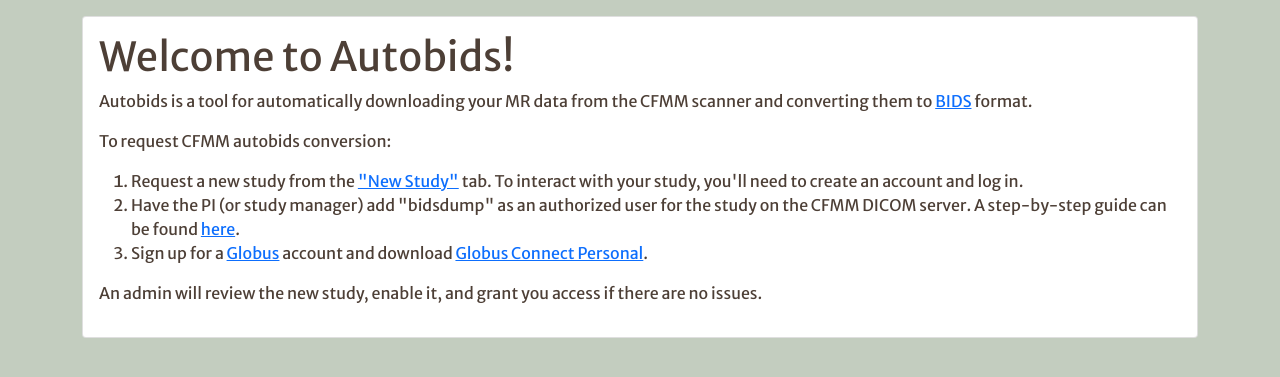
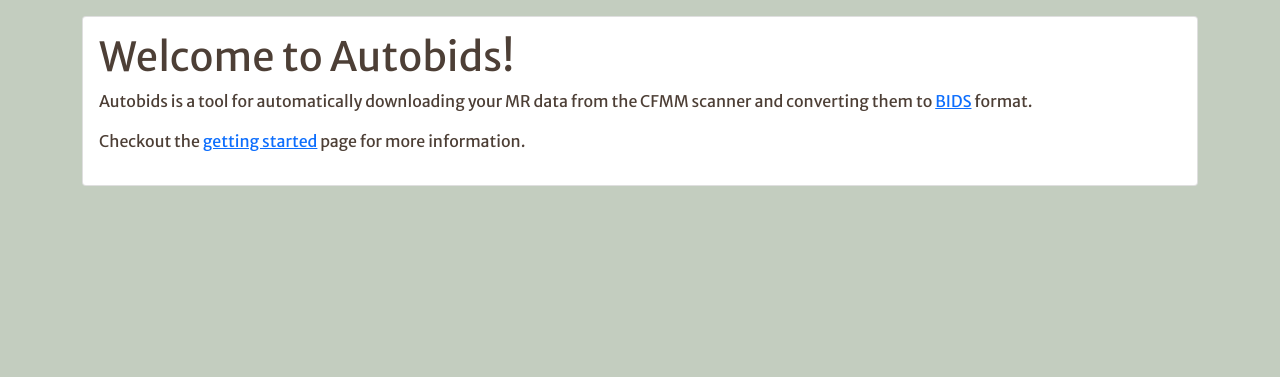
Before and after one commit to khanlab/autobids-portal, a Flask app: page / in a window 1280 px wide. Shown: the part 56-433 px from the top of the page. Run offline with Flask 3, Linux system fonts and the light colour scheme; parts of the project's set-up code (start-up, migrations or seed data) failed here and were passed over.

Commit message:
Add msg to index to redirect to getting-started
Removed the main message from the index page, which is now part of the
getting started page and added a message to redirect users to the
getting started page for additional information.

```diff
--- a/autobidsportal/templates/index.html
+++ b/autobidsportal/templates/index.html
@@ -18,30 +18,9 @@
               format.
             </p>
             <p>
-              To request CFMM autobids conversion:
-              <ol type="1">
-                <li>
-                  Request a new study from the
-                  <a href="{{ url_for("portal_blueprint.new_study") }}">"New Study"</a>
-                  tab. To interact with your study, you'll need to create an account
-                  and log in.
-                </li>
-                <li>
-                  Have the PI (or study manager) add "bidsdump" as an authorized user
-                  for the study on the CFMM DICOM server. A step-by-step guide can be found
-                  <a href="https://github.com/khanlab/autobids/wiki/Granting-access-to-bidsdump"
-                     target="_blank"
-                     rel="noopener">here</a>.
-                </li>
-                <li>
-                  Sign up for a <a href="https://app.globus.org/" target="_blank" rel="noopener">Globus</a> account and download
-                  <a href="https://www.globus.org/globus-connect-personal"
-                     target="_blank"
-                     rel="noopener">Globus Connect Personal</a>.
-                </li>
-              </ol>
-              An admin will review the new study, enable it, and grant
-              you access if there are no issues.
+              Checkout the
+              <a href="{{ url_for ("portal_blueprint.getting_started") }}">getting started</a>
+              page for more information.
             </p>
           </div>
         </div>
```
